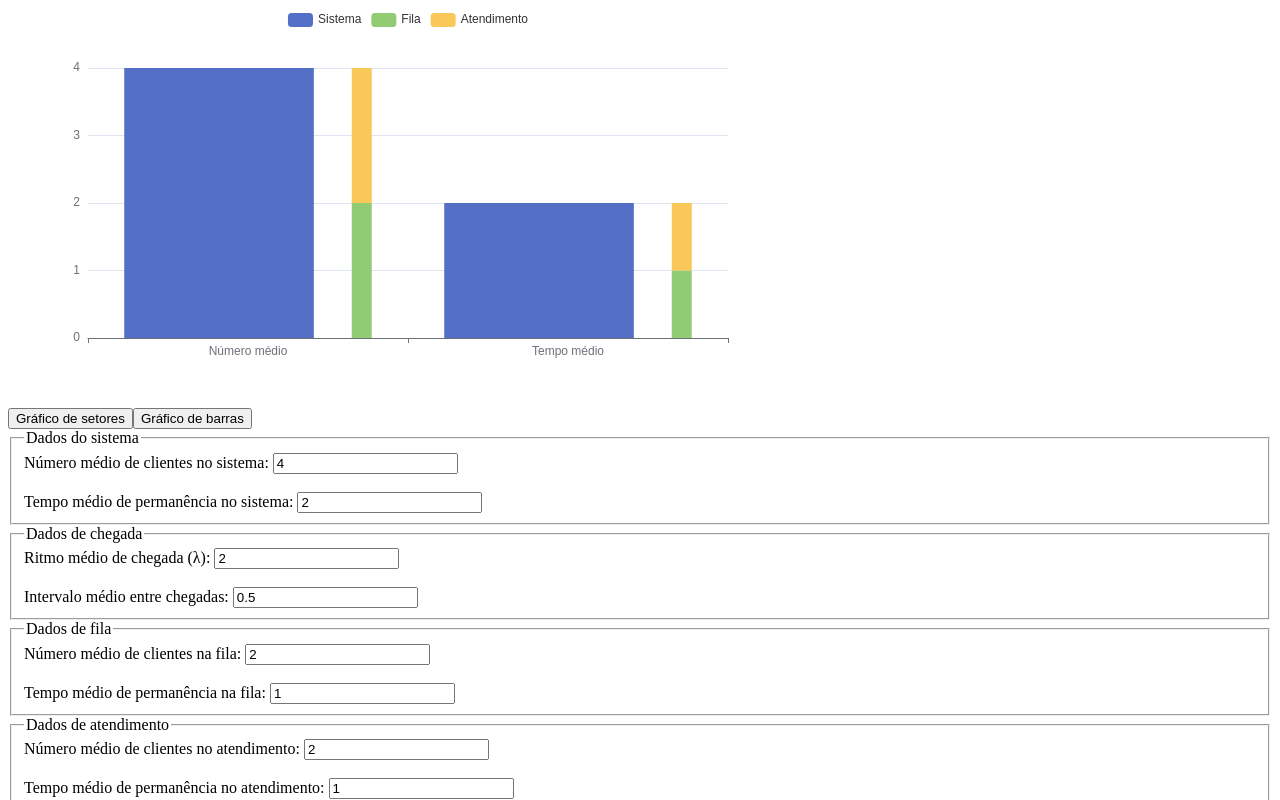
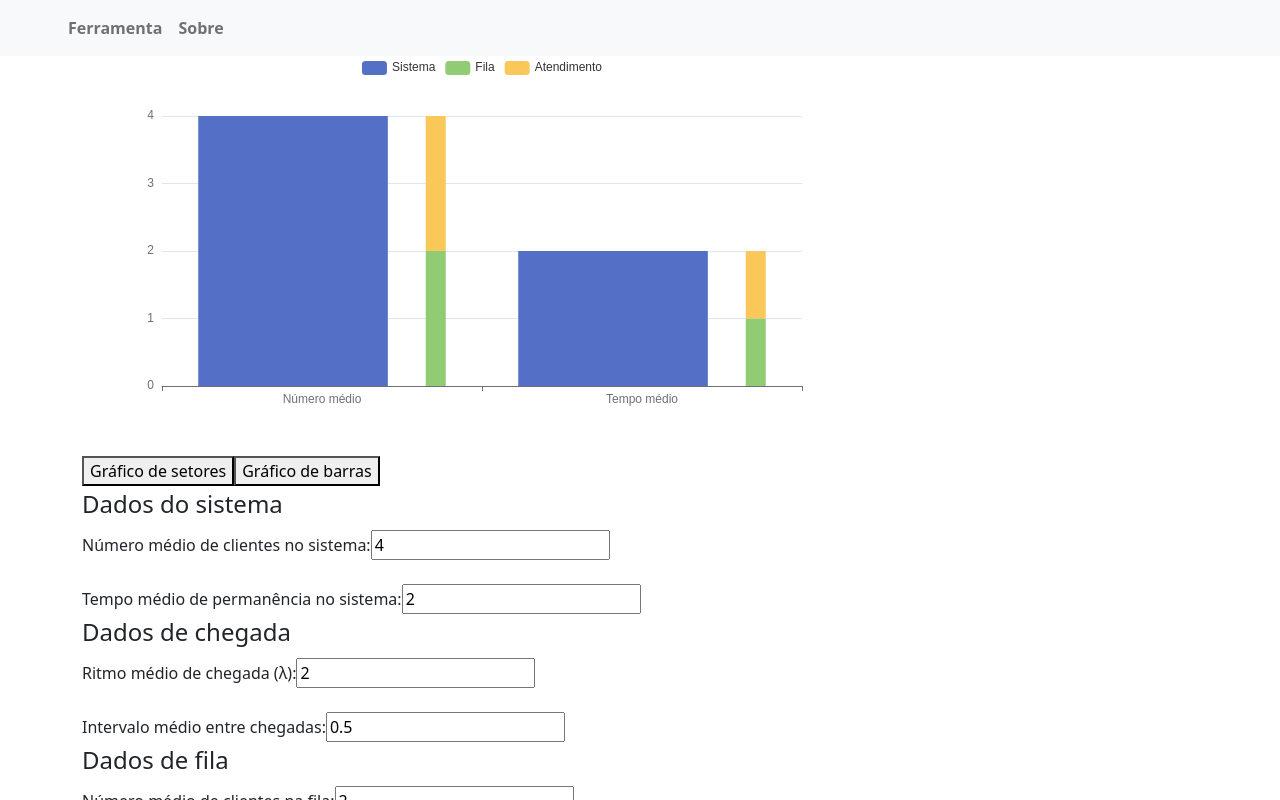
Before and after one commit to Kevin-S-Soares/Projeto-S6-T34, a React (Create React App) app: page / in a window 1280 px wide. Shown: the top 800 px of the page. Built offline with nearby package versions, Linux system fonts and the light colour scheme.

Commit message:
Adicionado navbar.

```diff
--- a/package.json
+++ b/package.json
@@ -3,9 +3,11 @@
   "version": "0.1.0",
   "private": true,
   "dependencies": {
+    "@popperjs/core": "^2.11.2",
     "@testing-library/jest-dom": "^5.16.2",
     "@testing-library/react": "^12.1.2",
     "@testing-library/user-event": "^13.5.0",
+    "bootstrap": "^5.1.3",
     "echarts": "^5.3.0",
     "react": "^17.0.2",
     "react-dom": "^17.0.2",
--- a/src/App.js
+++ b/src/App.js
@@ -1,10 +1,16 @@
 import Container from "./stateful/Container";
+import Navbar from "./stateless/Navbar";
+import Footer from "./stateless/Footer";
 
 
 function App() {
   return (
     <div>
-      <Container/>
+      <Navbar/>
+      <div className="container">
+        <Container/>
+        <Footer/>
+      </div>
     </div>
   );
 }
--- /dev/null
+++ b/src/stateless/Footer.js
@@ -0,0 +1,8 @@
+function Footer(){
+    return(
+        <>
+        </>
+    );
+}
+
+export default Footer;
--- /dev/null
+++ b/src/stateless/Navbar.js
@@ -0,0 +1,25 @@
+import '../../node_modules/bootstrap/dist/css/bootstrap.min.css'
+function Navbar() {
+    return (
+        <nav className="navbar navbar-expand-lg navbar-light bg-light">
+            <div className="container-fluid">
+
+                <button className="navbar-toggler" type="button" data-bs-toggle="collapse" data-bs-target="#navbarSupportedContent" aria-controls="navbarSupportedContent" aria-expanded="false" aria-label="Toggle navigation">
+                    <span className="navbar-toggler-icon"></span>
+                </button>
+                <div className="collapse navbar-collapse" id="navbarSupportedContent">
+                    <ul className="navbar-nav ms-5 mb-2 mb-lg-0">
+                        <li className="nav-item" id="tool">
+                            <a className="nav-link" href="#tool"><strong>Ferramenta</strong></a>
+                        </li>
+                        <li className="nav-item" id="about">
+                            <a className="nav-link" href="#about"><strong>Sobre</strong></a>
+                        </li>
+                    </ul>
+                </div>
+            </div>
+        </nav>
+    );
+}
+
+export default Navbar;
```
Also changed, not shown: 1 other file (tests, documents, lock files or other folders).
